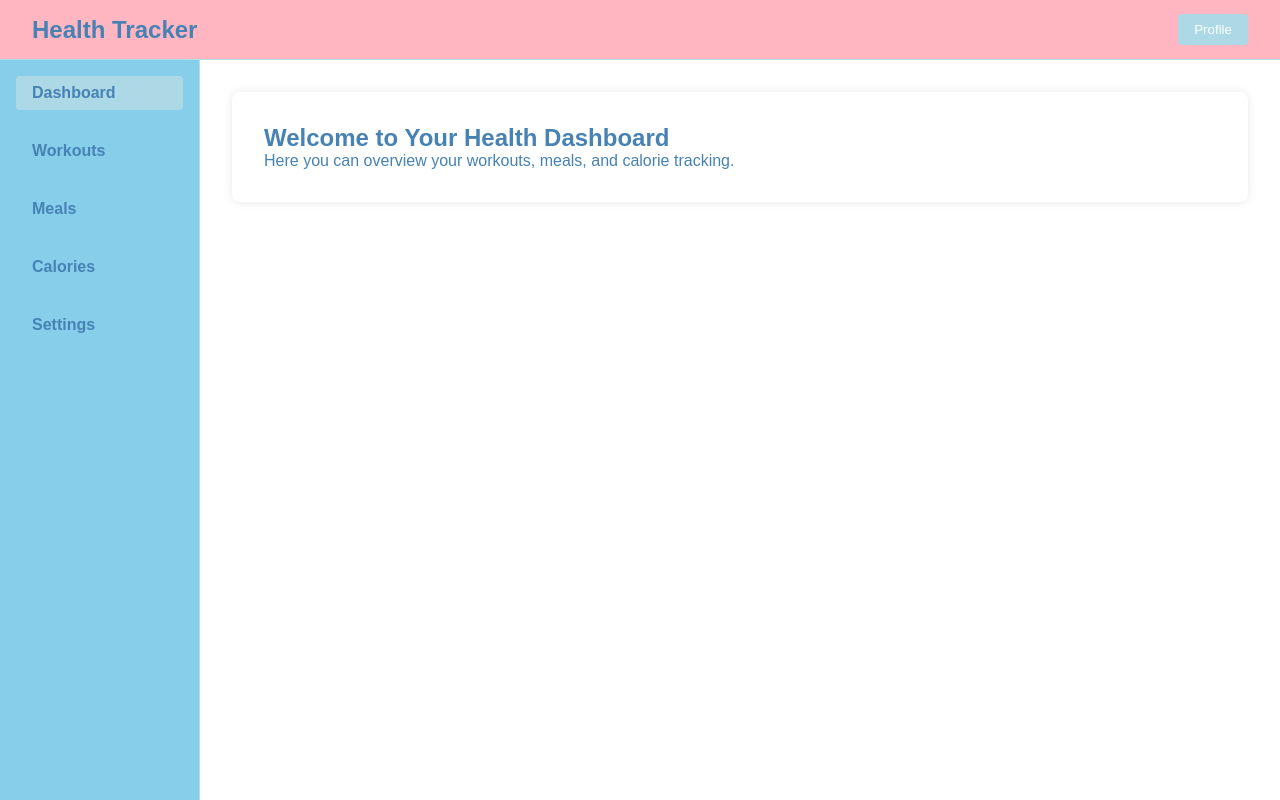
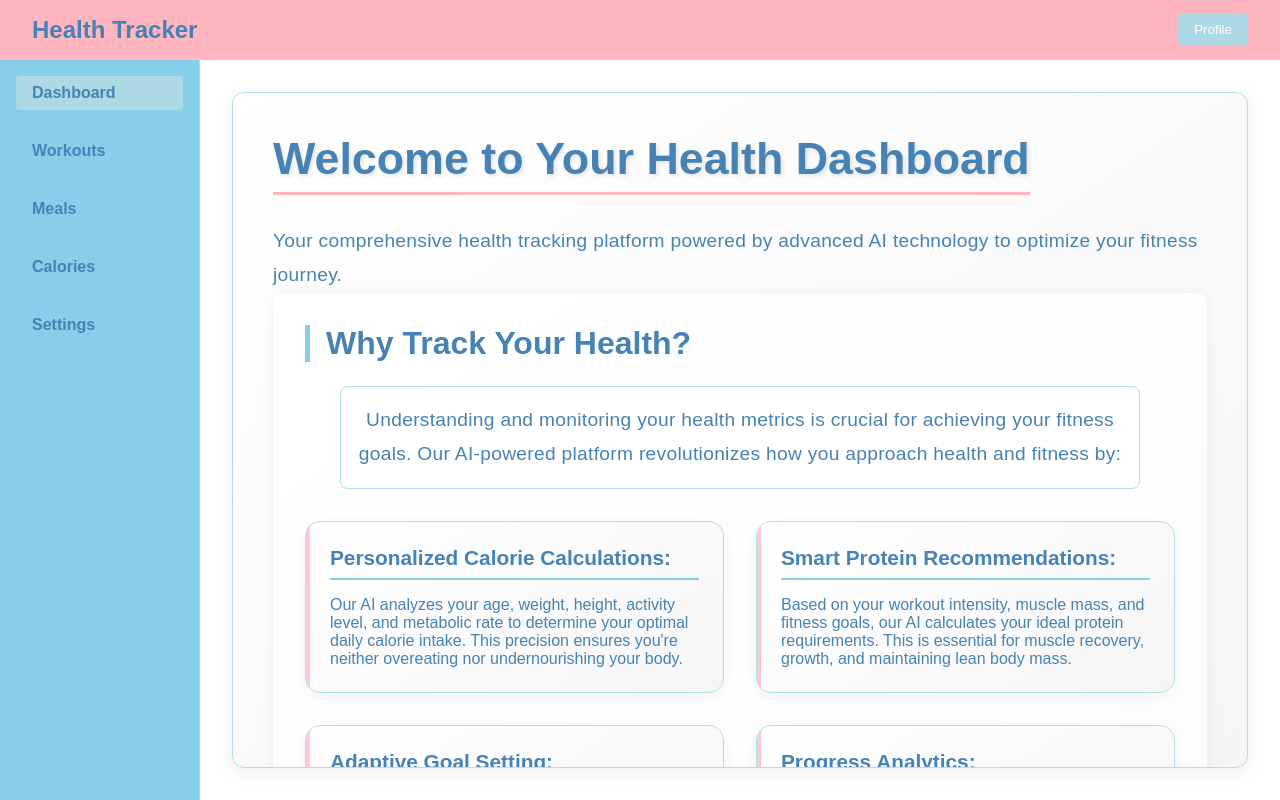
Before and after one commit to EthanCoomber/health_tracker, a React (Create React App) app: page /dashboard in a window 1280 px wide. Built offline with nearby package versions, Linux system fonts and the light colour scheme.

Commit message:
dashboard looks better

```diff
--- a/src/pages/Dashboard.css
+++ b/src/pages/Dashboard.css
@@ -1,16 +1,230 @@
 /* src/pages/Dashboard.css */
 
 .dashboard {
-    padding: 2rem;
-    background-color: white;
-    border-radius: 8px;
-    box-shadow: 0 0 10px rgba(0, 0, 0, 0.1);
+  padding: 2.5rem;
+  background: linear-gradient(to bottom right, white, var(--color-background));
+  border-radius: 12px;
+  box-shadow: 0 4px 20px rgba(0, 0, 0, 0.08);
+  animation: fadeIn 1s ease-in;
+  max-height: 100%;
+  overflow-y: auto;
+  border: 1px solid var(--color-borders);
+}
+
+.dashboard h2 {
+  color: var(--color-text);
+  font-size: 2.8rem;
+  margin-bottom: 1.8rem;
+  animation: slideInFromLeft 1s ease-out;
+  text-shadow: 2px 2px 4px rgba(0, 0, 0, 0.1);
+  border-bottom: 3px solid var(--color-primary-accent);
+  padding-bottom: 0.5rem;
+  width: fit-content;
+}
+
+.dashboard p {
+  color: var(--color-text);
+  line-height: 1.8;
+  font-size: 1.2rem;
+  animation: slideInFromRight 1s ease-out;
+  letter-spacing: 0.3px;
+}
+
+.importance-section,
+.how-to-section,
+.additional-features {
+  opacity: 1;
+  transform: translateY(0);
+  margin-bottom: 3rem;
+  animation: fadeInUp 0.8s ease-out;
+  padding: 2rem;
+  border-radius: 10px;
+  background: rgba(255, 255, 255, 0.8);
+  box-shadow: 0 2px 15px rgba(0, 0, 0, 0.05);
+}
+
+.importance-section h3,
+.how-to-section h3,
+.additional-features h3 {
+  color: var(--color-text);
+  font-size: 2rem;
+  margin-bottom: 1.5rem;
+  border-left: 5px solid var(--color-secondary-accent);
+  padding-left: 1rem;
+}
+
+.benefits-list {
+  list-style: none;
+  padding: 0;
+  display: grid;
+  grid-template-columns: repeat(auto-fit, minmax(300px, 1fr));
+  gap: 2rem;
+  margin-top: 2rem;
+}
+
+.benefit-item {
+  background: linear-gradient(145deg, #ffffff, var(--color-background));
+  padding: 1.5rem;
+  border-radius: 15px;
+  box-shadow: 0 4px 15px rgba(0, 0, 0, 0.05);
+  transition: all 0.3s ease;
+  border: 1px solid var(--color-borders);
+  position: relative;
+  overflow: hidden;
+}
+
+.benefit-item:hover {
+  transform: translateY(-5px);
+  box-shadow: 0 8px 25px rgba(0, 0, 0, 0.1);
+  border-color: var(--color-primary-accent);
+}
+
+.benefit-item::before {
+  content: '';
+  position: absolute;
+  top: 0;
+  left: 0;
+  width: 4px;
+  height: 100%;
+  background: var(--color-primary-accent);
+  opacity: 0.7;
+}
+
+.benefit-title {
+  display: block;
+  color: var(--color-text);
+  font-size: 1.3rem;
+  margin-bottom: 1rem;
+  padding-bottom: 0.5rem;
+  border-bottom: 2px solid var(--color-secondary-accent);
+}
+
+.section-description {
+  font-size: 1.2rem;
+  color: var(--color-text);
+  max-width: 800px;
+  margin: 0 auto 2rem;
+  text-align: center;
+  line-height: 1.8;
+  padding: 1rem;
+  background: rgba(255, 255, 255, 0.5);
+  border-radius: 8px;
+  border: 1px solid var(--color-borders);
+}
+
+.instruction-step {
+  background: linear-gradient(135deg, var(--color-background), white);
+  padding: 2rem;
+  border-radius: 12px;
+  margin-bottom: 2rem;
+  border: 1px solid var(--color-borders);
+  transition: all 0.4s ease;
+  overflow-y: auto;
+  position: relative;
+}
+
+.instruction-step:hover {
+  transform: translateY(-8px) scale(1.02);
+  box-shadow: 0 8px 25px rgba(0, 0, 0, 0.12);
+  border-color: var(--color-primary-accent);
+}
+
+.instruction-step h4 {
+  color: var(--color-text);
+  margin-bottom: 1.2rem;
+  font-size: 1.5rem;
+  display: flex;
+  align-items: center;
+  gap: 0.5rem;
+}
+
+.instruction-step h4::before {
+  content: '';
+  display: inline-block;
+  width: 8px;
+  height: 8px;
+  background-color: var(--color-highlights);
+  border-radius: 50%;
+}
+
+.instruction-step ul {
+  padding-left: 2rem;
+  margin: 0.5rem 0;
+}
+
+.instruction-step li {
+  margin: 0.8rem 0;
+  color: var(--color-text);
+  position: relative;
+  padding-left: 0.5rem;
+}
+
+.instruction-step li::marker {
+  color: var(--color-primary-accent);
+}
+
+.instructions {
+  max-height: calc(100vh - 200px);
+  overflow-y: auto;
+  padding-right: 1.5rem;
+  scrollbar-width: thin;
+  scrollbar-color: var(--color-primary-accent) var(--color-background);
+}
+
+.instructions::-webkit-scrollbar {
+  width: 8px;
+}
+
+.instructions::-webkit-scrollbar-track {
+  background: var(--color-background);
+  border-radius: 4px;
+}
+
+.instructions::-webkit-scrollbar-thumb {
+  background: var(--color-primary-accent);
+  border-radius: 4px;
+}
+
+@keyframes fadeIn {
+  from {
+    opacity: 0;
+    transform: scale(0.98);
   }
+  to {
+    opacity: 1;
+    transform: scale(1);
+  }
+}
 
-  .dashboard h2 {
-    color: var(--color-text);
+@keyframes slideInFromLeft {
+  from {
+    transform: translateX(-100px);
+    opacity: 0;
   }
+  to {
+    transform: translateX(0);
+    opacity: 1;
+  }
+}
 
-  .dashboard p {
-    color: var(--color-text);
+@keyframes slideInFromRight {
+  from {
+    transform: translateX(100px);
+    opacity: 0;
   }
+  to {
+    transform: translateX(0);
+    opacity: 1;
+  }
+}
+
+@keyframes fadeInUp {
+  from {
+    opacity: 0;
+    transform: translateY(30px);
+  }
+  to {
+    opacity: 1;
+    transform: translateY(0);
+  }
+}
--- a/src/pages/Dashboard.jsx
+++ b/src/pages/Dashboard.jsx
@@ -6,8 +6,127 @@ const Dashboard = () => {
   return (
     <div className="dashboard">
       <h2>Welcome to Your Health Dashboard</h2>
-      <p>Here you can overview your workouts, meals, and calorie tracking.</p>
-      {/* Add summary widgets or charts in the future */}
+      <p>Your comprehensive health tracking platform powered by advanced AI technology to optimize your fitness journey.</p>
+
+      <section className="importance-section section-container">
+        <h3 className="section-title">Why Track Your Health?</h3>
+        <p className="section-description">
+          Understanding and monitoring your health metrics is crucial for achieving your fitness goals.
+          Our AI-powered platform revolutionizes how you approach health and fitness by:
+        </p>
+        <ul className="benefits-list">
+          <li className="benefit-item">
+            <strong className="benefit-title">Personalized Calorie Calculations:</strong> Our AI analyzes your age, weight, height,
+            activity level, and metabolic rate to determine your optimal daily calorie intake. This precision
+            ensures you're neither overeating nor undernourishing your body.
+          </li>
+          <li className="benefit-item">
+            <strong className="benefit-title">Smart Protein Recommendations:</strong> Based on your workout intensity, muscle mass,
+            and fitness goals, our AI calculates your ideal protein requirements. This is essential for
+            muscle recovery, growth, and maintaining lean body mass.
+          </li>
+          <li className="benefit-item">
+            <strong className="benefit-title">Adaptive Goal Setting:</strong> As your fitness level changes, our AI adjusts your
+            targets, ensuring your goals remain challenging yet achievable.
+          </li>
+          <li className="benefit-item">
+            <strong className="benefit-title">Progress Analytics:</strong> Advanced tracking algorithms monitor your progress,
+            identifying patterns and suggesting optimizations to your routine.
+          </li>
+        </ul>
+      </section>
+
+      <section className="how-to-section">
+        <h3>Getting Started with Your Fitness Journey</h3>
+        <div className="instructions">
+          <div className="instruction-step">
+            <h4>1. Profile Configuration</h4>
+            <p>
+              Visit the Settings page to:
+              <ul>
+                <li>Enter your physical measurements and health metrics</li>
+                <li>Set your primary fitness goals (weight loss, muscle gain, maintenance)</li>
+                <li>Specify any dietary restrictions or preferences</li>
+                <li>Configure your activity level and exercise frequency</li>
+              </ul>
+            </p>
+          </div>
+
+          <div className="instruction-step">
+            <h4>2. Workout Management</h4>
+            <p>
+              In the Workouts section, you can:
+              <ul>
+                <li>Create custom workout routines</li>
+                <li>Track sets, reps, and weights for each exercise</li>
+                <li>Monitor workout intensity and duration</li>
+                <li>View AI-generated suggestions for exercise progression</li>
+              </ul>
+            </p>
+          </div>
+
+          <div className="instruction-step">
+            <h4>3. Nutrition Tracking</h4>
+            <p>
+              Use the Meals section to:
+              <ul>
+                <li>Log your daily food intake with our extensive food database</li>
+                <li>Track macro and micronutrient consumption</li>
+                <li>Receive AI-powered meal suggestions based on your goals</li>
+                <li>Plan meals in advance with our meal preparation tools</li>
+              </ul>
+            </p>
+          </div>
+
+          <div className="instruction-step">
+            <h4>4. Calorie Management</h4>
+            <p>
+              The Calories section provides:
+              <ul>
+                <li>Real-time tracking of calorie intake vs. expenditure</li>
+                <li>Dynamic adjustments to your calorie targets based on activity</li>
+                <li>Detailed breakdown of your nutritional balance</li>
+                <li>AI-driven insights for optimizing your caloric intake</li>
+              </ul>
+            </p>
+          </div>
+
+          <div className="instruction-step">
+            <h4>5. Progress Monitoring</h4>
+            <p>
+              Your Dashboard offers:
+              <ul>
+                <li>Comprehensive progress charts and graphs</li>
+                <li>Weekly and monthly progress reports</li>
+                <li>Achievement tracking and milestone celebrations</li>
+                <li>Personalized recommendations for continued improvement</li>
+              </ul>
+            </p>
+          </div>
+        </div>
+      </section>
+
+      <section className="additional-features">
+        <h3>Advanced Features</h3>
+        <ul>
+          <li>
+            <strong>AI Health Insights:</strong> Receive detailed analysis of your health patterns
+            and personalized recommendations for improvement.
+          </li>
+          <li>
+            <strong>Smart Notifications:</strong> Get timely reminders for workouts, meals, and
+            hydration based on your schedule.
+          </li>
+          <li>
+            <strong>Progress Photography:</strong> Securely store and compare progress photos to
+            visualize your transformation.
+          </li>
+          <li>
+            <strong>Community Support:</strong> Connect with like-minded individuals and share
+            your success stories.
+          </li>
+        </ul>
+      </section>
     </div>
   );
 };
```
